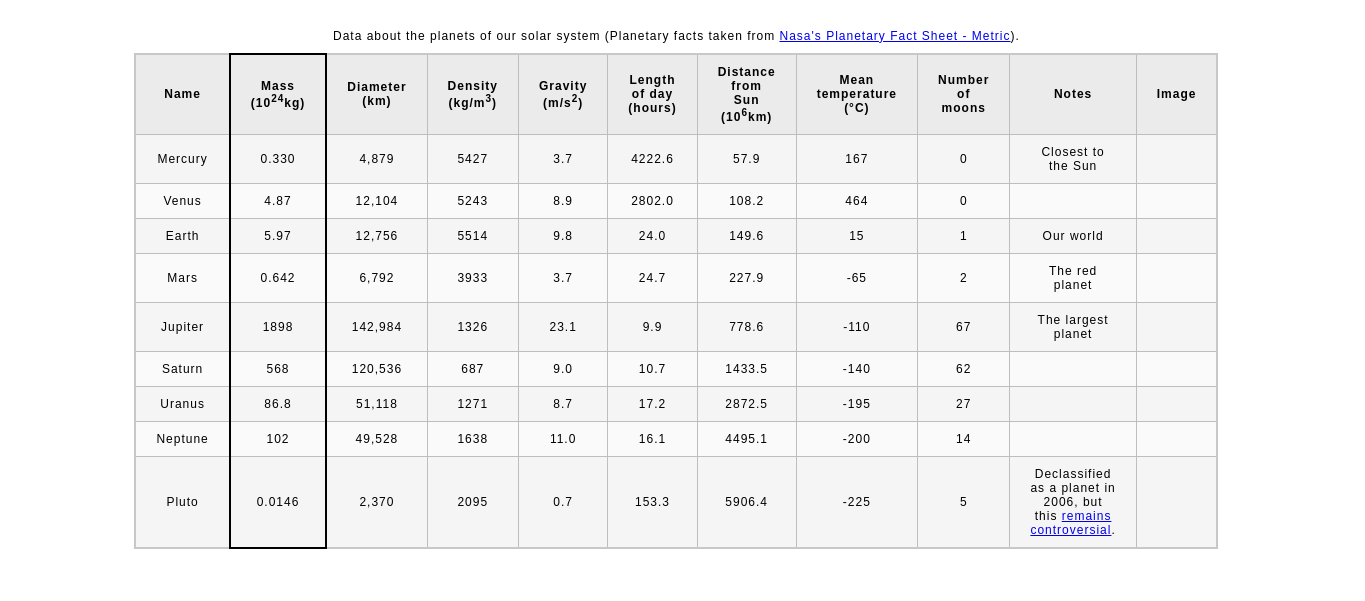
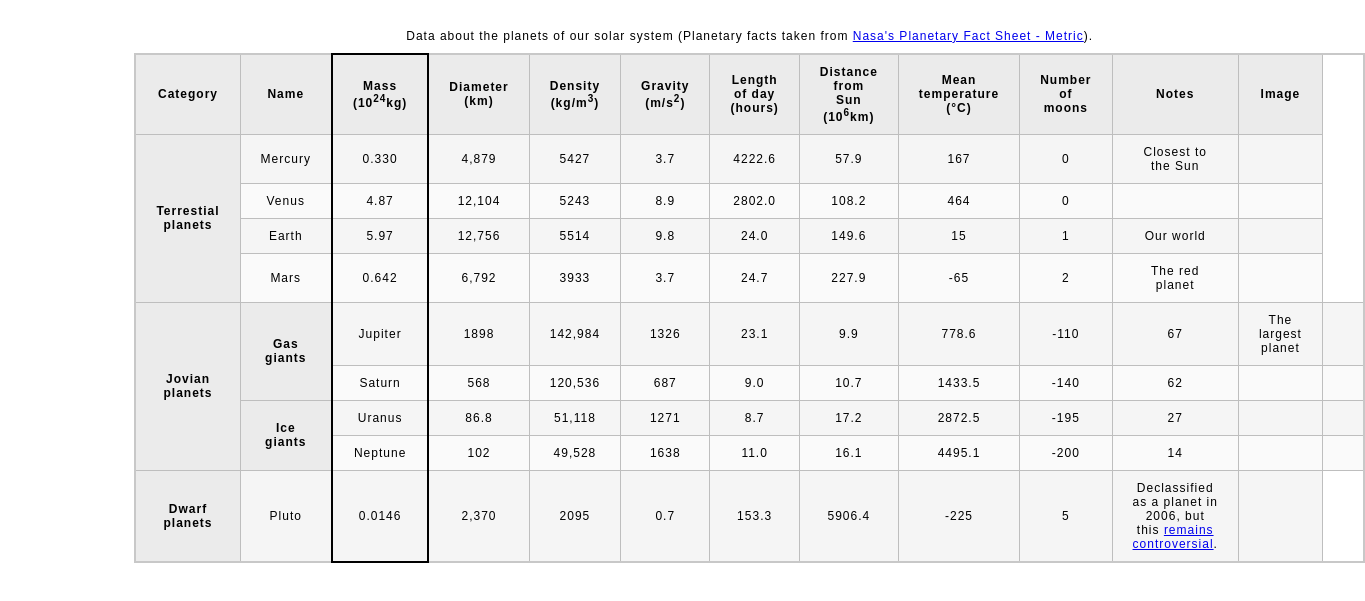
Before and after one commit to Molgray/planets-table, a plain HTML site: page index.html in a window 1280 px wide. Shown: the part 61-662 px from the top of the page, 1365 px wide, since content can reach past the window. Drawn offline with Linux system fonts and the light colour scheme.

Commit message:
second comit

```diff
--- a/index.html
+++ b/index.html
@@ -28,21 +28,23 @@
                     </caption>
                     <!-- The second child of the table element should be the colgroup element, which also contains several col elements, and helps define the purpose of the table colums. -->
                     <colgroup>
-                        <col span="1" class="Name">
-                        <col span="1" class="Mass">
-                        <col span="1" class="Diameter">
-                        <col span="1" class="Density">
-                        <col span="1" class="Gravity">
-                        <col span="1" class="Length of day">
-                        <col span="1" class="Distance from Sun">
-                        <col span="1" class="Mean temperature">
-                        <col span="1" class="Number of moons">
-                        <col span="1" class=" Notes">
-                        <col span="1" class="Image">
+                        <col span="2" title="">
+                        <col span="1" title="Name">
+                        <col span="1" title="Mass">
+                        <col span="1" title="Diameter">
+                        <col span="1" title="Density">
+                        <col span="1" title="Gravity">
+                        <col span="1" title="Length of day">
+                        <col span="1" title="Distance from Sun">
+                        <col span="1" title="Mean temperature">
+                        <col span="1" title="Number of moons">
+                        <col span="1" title=" Notes">
+                        <col span="1" title="Image">
                     </colgroup>
                     <!-- The table head element should be the third child of the table element; it will wrap the code and content to define a row of column headers. -->
                     <thead>
                         <tr>
+                            <th>Category</th>
                             <th>Name</th>
                             <th>Mass (10<sup>24</sup>kg)</th>
                             <th>Diameter (km)</th>
@@ -59,6 +61,7 @@
                     <!-- The fourth child of the table element should be the table body element, which will contain the code and content to display rows of data. -->
                     <tbody>
                         <tr>
+                            <th rowspan="4">Terrestial planets</th>
                             <td>Mercury </td>
                             <td>0.330 </td>
                             <td>4,879 </td>
@@ -111,6 +114,8 @@
                             <td></td>
                         </tr>
                         <tr>
+                            <th rowspan="4">Jovian planets</th>
+                            <th rowspan="2">Gas giants</th>
                             <td>Jupiter</td>
                             <td>1898</td>
                             <td>142,984</td>
@@ -137,6 +142,7 @@
                             <td></td>
                         </tr>
                         <tr>
+                            <th rowspan="2">Ice giants</th>
                             <td>Uranus</td>
                             <td>86.8</td>
                             <td>51,118</td>
@@ -164,6 +170,7 @@
                         </tr>
 
                         <tr>
+                            <th rowspan="1">Dwarf planets</th>
                             <td>Pluto</td>
                             <td>0.0146</td>
                             <td>2,370</td>
```
